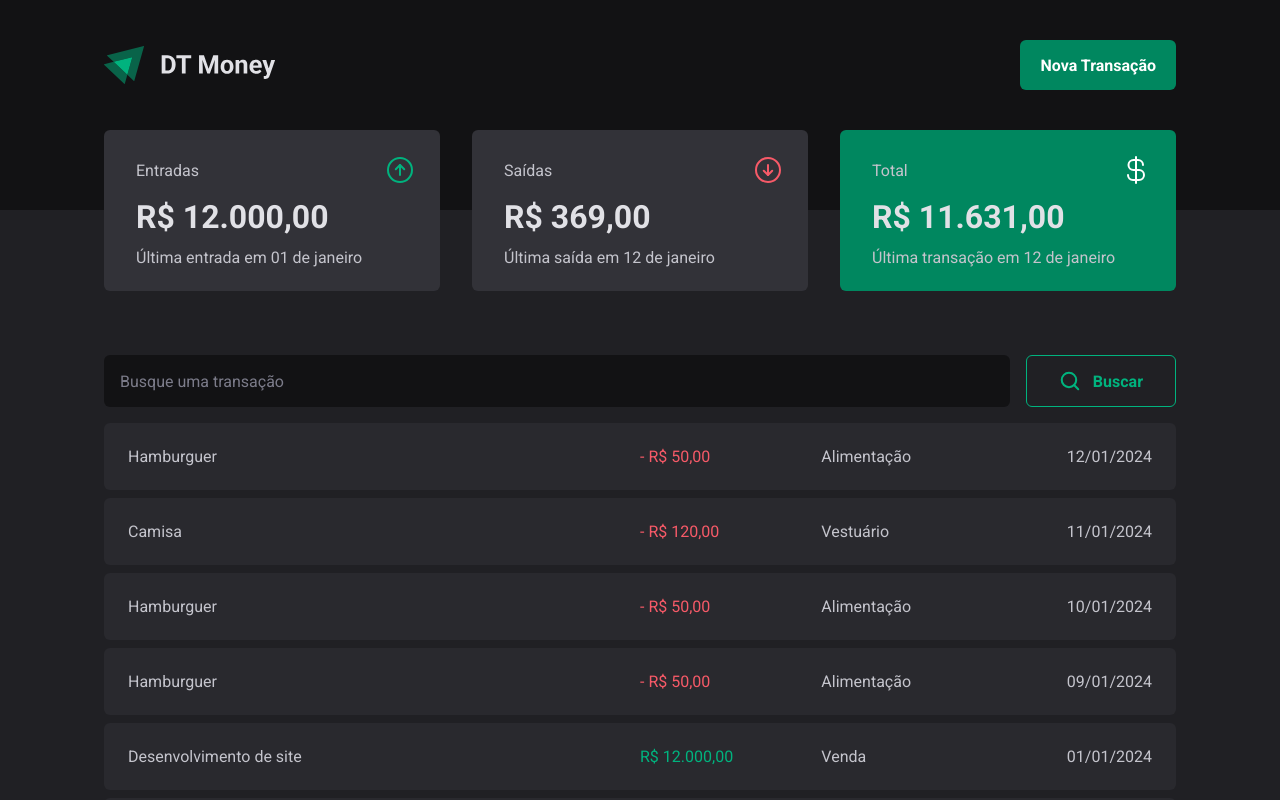
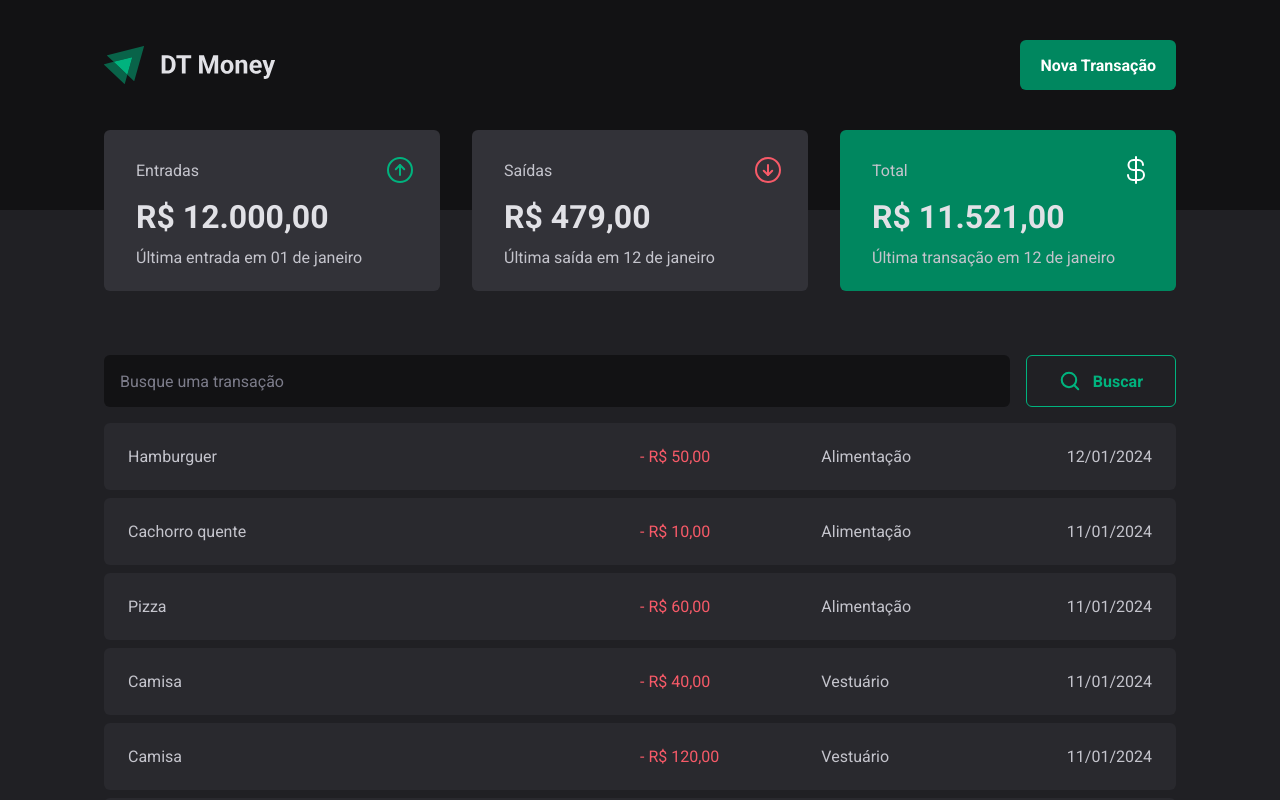
Before and after one commit to victorassiso/cash-flow-tracker, a React (Vite) app: page / in a window 1280 px wide. Shown: the top 800 px of the page. Built offline with nearby package versions, Linux system fonts and the light colour scheme; data requests are answered from the project's data file.

Commit message:
FEAT: Show recently created transaction right after creation

```diff
--- a/server.json
+++ b/server.json
@@ -47,6 +47,30 @@
       "category": "Vestuário",
       "createdAt": "2024-01-11T16:05:16.364Z",
       "id": "IcMZq3M"
+    },
+    {
+      "title": "Camisa",
+      "value": 40,
+      "type": "outcome",
+      "category": "Vestuário",
+      "createdAt": "2024-01-11T16:29:58.464Z",
+      "id": "g2JOCb5"
+    },
+    {
+      "title": "Pizza",
+      "value": 60,
+      "type": "outcome",
+      "category": "Alimentação",
+      "createdAt": "2024-01-11T16:30:51.967Z",
+      "id": "5I2KZNl"
+    },
+    {
+      "title": "Cachorro quente",
+      "value": 10,
+      "type": "outcome",
+      "category": "Alimentação",
+      "createdAt": "2024-01-11T16:32:18.144Z",
+      "id": "j7PvEIu"
     }
   ]
 }
--- a/src/components/new-transaction-modal/index.tsx
+++ b/src/components/new-transaction-modal/index.tsx
@@ -1,10 +1,11 @@
 import { zodResolver } from '@hookform/resolvers/zod'
 import * as Dialog from '@radix-ui/react-dialog'
 import { ArrowCircleDown, ArrowCircleUp, X } from 'phosphor-react'
+import { useContext } from 'react'
 import { Controller, useForm } from 'react-hook-form'
 import { z } from 'zod'
 
-import { api } from '../../lib/axios'
+import { TransactionsContext } from '../../contexts/transactions-context'
 import {
   CloseButton,
   Content,
@@ -21,9 +22,10 @@ const newTransactionFormSchema = z.object({
   category: z.string().min(1),
 })
 
-type NewTransactionFormInputs = z.infer<typeof newTransactionFormSchema>
+export type NewTransactionFormInputs = z.infer<typeof newTransactionFormSchema>
 
 export function NewTransactionModal() {
+  const { createTransaction } = useContext(TransactionsContext)
   const {
     control,
     register,
@@ -35,16 +37,7 @@ export function NewTransactionModal() {
   })
 
   async function handleCreateTransaction(data: NewTransactionFormInputs) {
-    const { title, value, type, category } = data
-
-    await api.post('/transactions', {
-      title,
-      value,
-      type,
-      category,
-      createdAt: new Date(),
-    })
-
+    await createTransaction(data)
     reset()
   }
 
--- a/src/contexts/transactions-context.tsx
+++ b/src/contexts/transactions-context.tsx
@@ -3,13 +3,21 @@ import { createContext, ReactNode, useEffect, useState } from 'react'
 import { api } from '../lib/axios'
 import { Transaction } from '../pages/transactions'
 
+interface TransactionsContextProviderProps {
+  children: ReactNode
+}
+
+interface CreateTransactionProps {
+  title: string
+  value: number
+  type: 'income' | 'outcome'
+  category: string
+}
+
 interface TransactionsContextProps {
   transactions: Transaction[]
   fetchTransactions: (query?: string) => Promise<void>
-}
-
-interface TransactionsContextProviderProps {
-  children: ReactNode
+  createTransaction: (data: CreateTransactionProps) => Promise<void>
 }
 
 export const TransactionsContext = createContext({} as TransactionsContextProps)
@@ -34,8 +42,27 @@ export function TransactionsContextProvider({
     fetchTransactions()
   }, [])
 
+  async function createTransaction(data: CreateTransactionProps) {
+    const { title, value, type, category } = data
+
+    const response = await api.post('/transactions', {
+      title,
+      value,
+      type,
+      category,
+      createdAt: new Date(),
+    })
+
+    setTransactions((state) => [response.data, ...state])
+  }
   return (
-    <TransactionsContext.Provider value={{ transactions, fetchTransactions }}>
+    <TransactionsContext.Provider
+      value={{
+        transactions,
+        fetchTransactions,
+        createTransaction,
+      }}
+    >
       {children}
     </TransactionsContext.Provider>
   )
```
